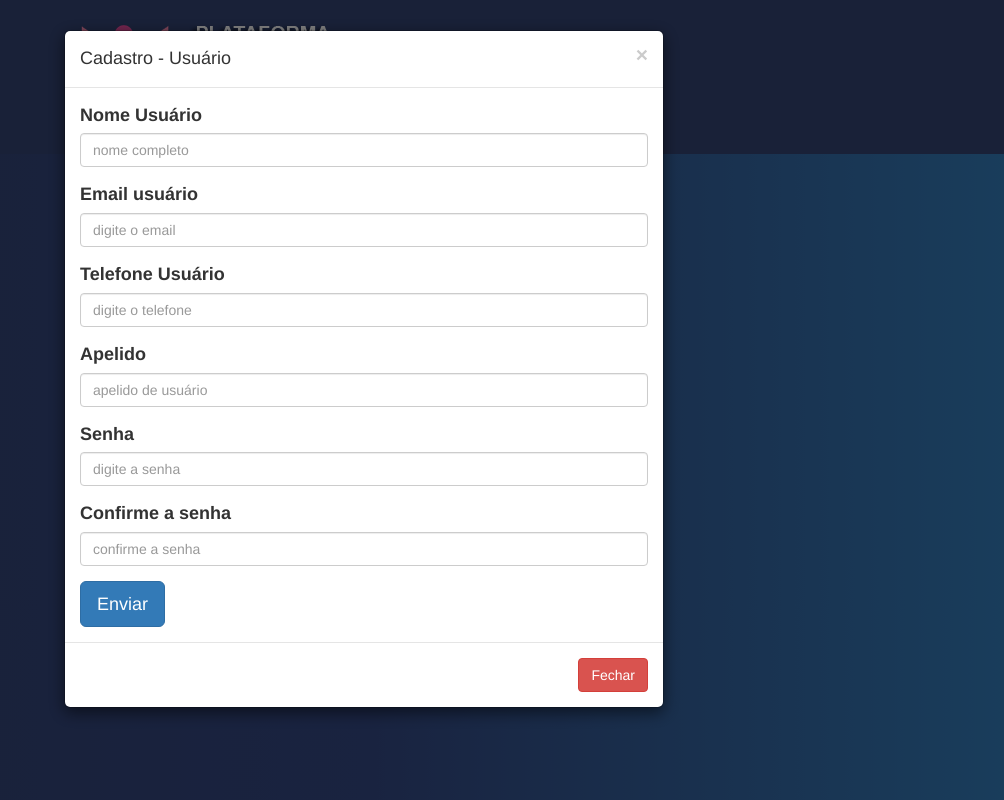
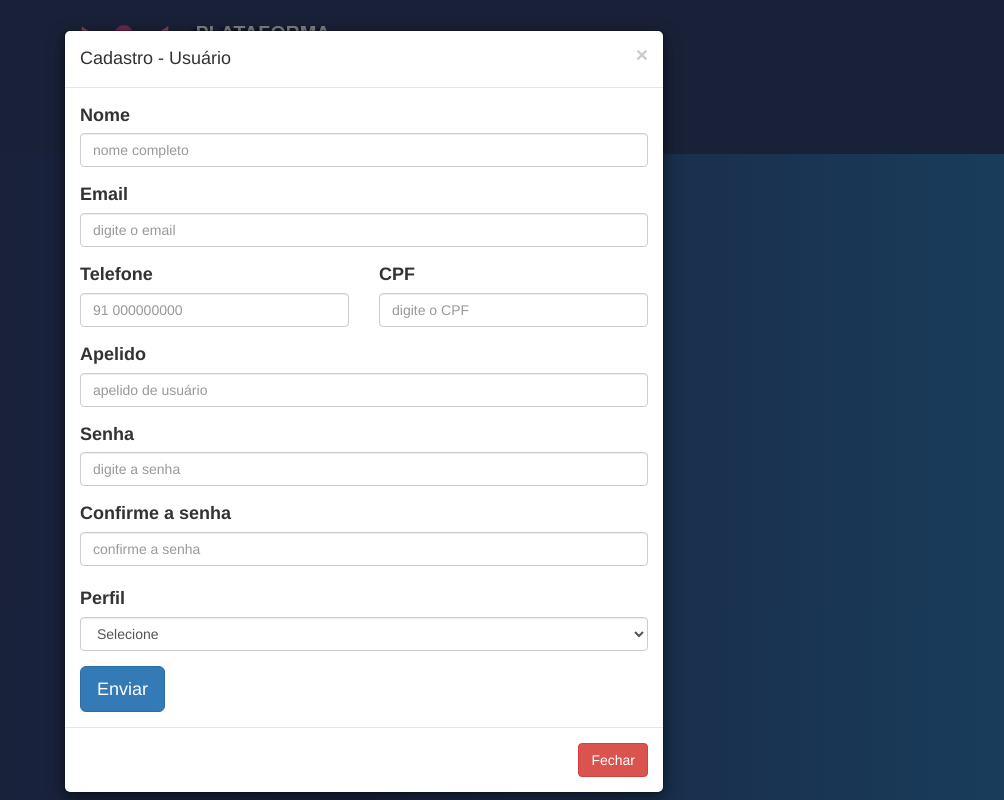
Before and after one commit to Jayce90/educare, a PHP site: page / in a window 1280 px wide, after a click that opens the changed part. Shown: the whole page, without its empty margins (276-1280 px from the left). Run offline with PHP 8.4, Linux system fonts and the light colour scheme.

Commit message:
## 18 - Mascaras de cpf e fone. Mais valores renomeados no cadastro do aluno

```diff
--- a/index.php
+++ b/index.php
@@ -103,18 +103,29 @@ and open the template in the editor.
                     <div class="modal-body">
                         <form action="" method="post">
                             <div class="form-group">
-                                <label for="inputNomeusuario">Nome Usuário</label>
+                                <label for="inputNomeusuario">Nome</label>
                                 <input type="text" name="cad_nome_usuario" class="form-control" id="inputNomeusuario" placeholder="nome completo">
                             </div>
 
                             <div class="form-group">
-                                <label for="inputEmailusuario">Email usuário</label>
+                                <label for="inputEmailusuario">Email</label>
                                 <input type="text" name="cad_email_usuario" class="form-control" id="inputEmailusuario" placeholder="digite o email">
                             </div>
 
-                            <div class="form-group">
-                                <label for="inputTelefoneUsuario">Telefone Usuário</label>
-                                <input type="text" name="cad_fone_usuario" class="form-control" id="inputTelefoneUsuario" placeholder="digite o telefone">
+                            <div class="row">
+                                <div class="col-md-6">
+                                    <div class="form-group">
+                                        <label for="inputTelefoneUsuario">Telefone</label>
+                                        <input type="text" name="cad_fone_usuario" class="form-control" id="inputTelefoneUsuario" placeholder="91 000000000" required="" maxlength="12" onkeypress="formatar('## #########', this)" onblur="showhide()">
+                                    </div>
+                                </div>
+
+                                <div class="col-md-6">
+                                    <div class="form-group">
+                                        <label for="inputCpfUsuario">CPF</label>
+                                        <input type="text" name="cad_cpf_usuario" class="form-control" id="inputCpfUsuario" placeholder="digite o CPF" required="" maxlength="14" onkeypress="formatar('###.###.###-##', this)" onblur="showhide()">
+                                    </div>
+                                </div>
                             </div>
 
                             <div class="form-group">
@@ -129,7 +140,16 @@ and open the template in the editor.
 
                             <div class="form-group">
                                 <label for="inputConfirmarSenhaUsuario">Confirme a senha</label>
-                                <input type="password" name="cad_confirmar_senha_usuario" class="form-control" id="inputConfirmarSenhaUsuario" placeholder="confirme a senha">
+                                <input type="password" name="cad_confirmar_senha_usuario" class="form-control" id="inputConfirmarSenhaUsuario" placeholder="confirme a senha"><br>
+
+                                <label for="inputPerfilUsuario">Perfil</label>
+                                <select class="form-control" name="cad_perfil_usuario">
+                                    <option value="">Selecione</option>
+                                    <option value="Aluno">Aluno</option>
+                                    <option value="Professor(a)">Professor(a)</option>
+                                    <option value="Secretário(a)">Secretário(a)</option>
+                                </select>
+
                             </div>
 
                             <button type="submit" class="btn btn-primary btn-lg">Enviar</button>
```
Also changed, not shown: perfil_secretaria/index_secretaria.php (+21 -28 lines).
